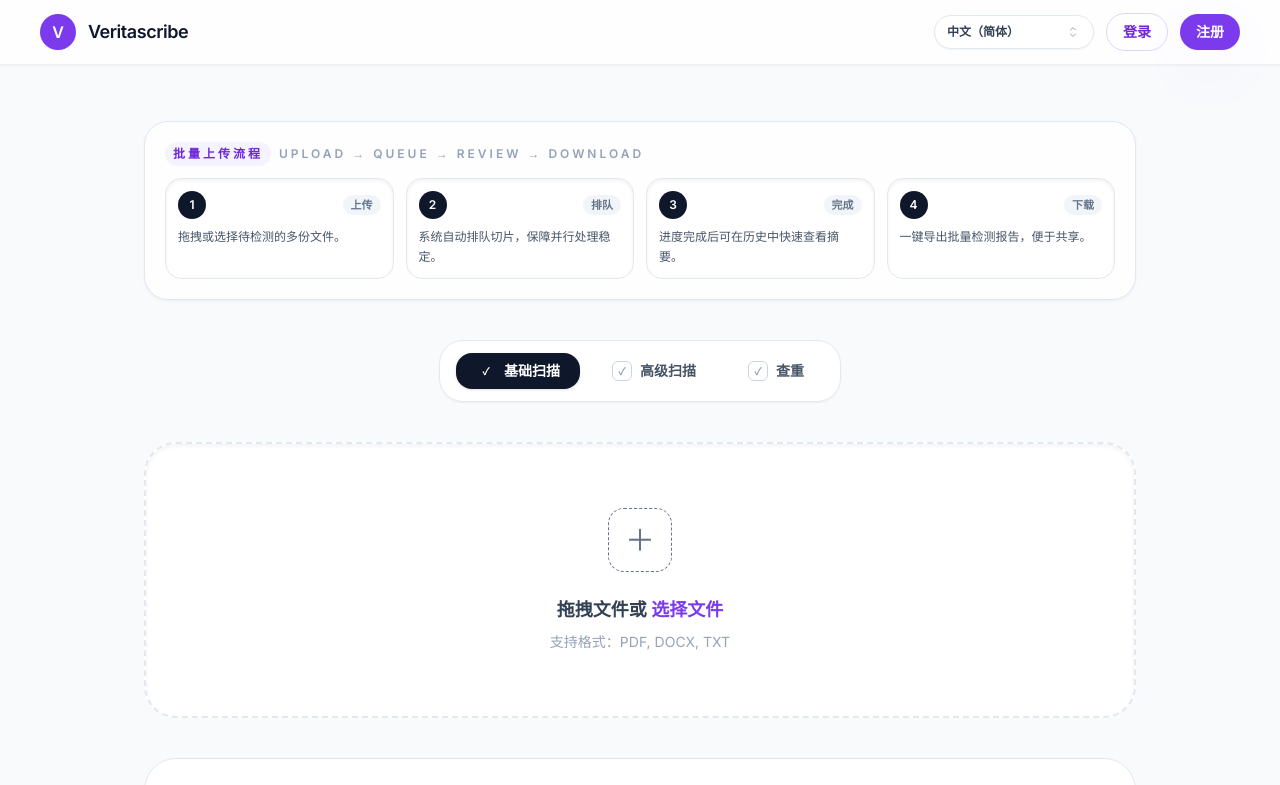
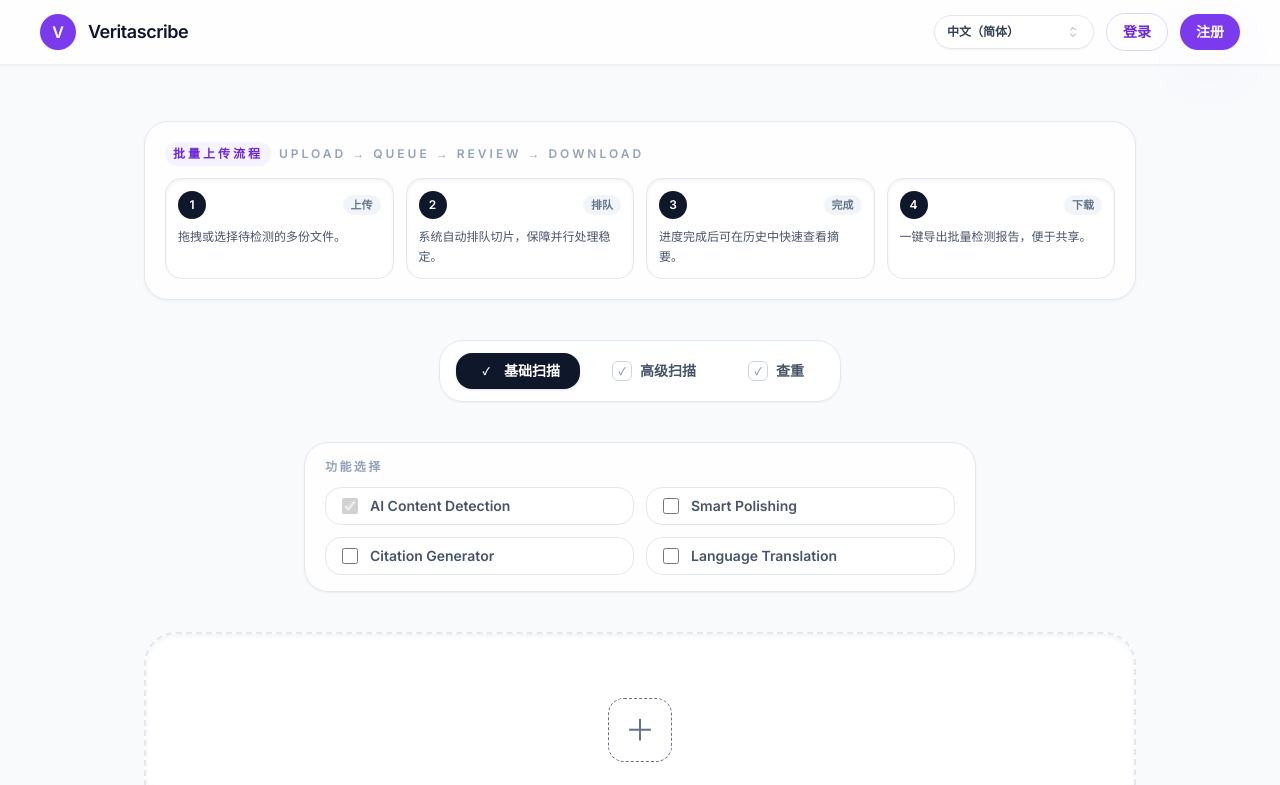
Before and after one commit to MoXiao528/AIDetector-web, a Vue app: page /multi-upload in a window 1280 px wide. Shown: the top 785 px of the page. Built offline with nearby package versions, Linux system fonts and the light colour scheme.

Commit message:
Improve home drag UX and scan sync

```diff
--- a/src/pages/MultiUploadPage.vue
+++ b/src/pages/MultiUploadPage.vue
@@ -47,6 +47,28 @@
             </span>
             {{ mode.label }}
           </button>
+        </div>
+      </section>
+      <section class="flex justify-center">
+        <div class="w-full max-w-2xl rounded-3xl border border-slate-200 bg-white/90 px-5 py-4 shadow-sm">
+          <p class="text-xs font-semibold uppercase tracking-[0.2em] text-slate-400">功能选择</p>
+          <div class="mt-3 grid gap-3 sm:grid-cols-2">
+            <label
+              v-for="option in functionOptions"
+              :key="option.key"
+              class="flex items-center gap-3 rounded-2xl border border-slate-200 bg-white px-4 py-2 text-sm font-semibold text-slate-600"
+            >
+              <input
+                type="checkbox"
+                class="h-4 w-4 rounded border-slate-300 text-primary-600 focus:ring-primary-200"
+                :value="option.key"
+                :checked="selectedFunctions.includes(option.key)"
+                :disabled="option.disabled"
+                @change="toggleFunction(option.key)"
+              />
+              <span>{{ option.label }}</span>
+            </label>
+          </div>
         </div>
       </section>
 
@@ -178,6 +200,13 @@ const scanModes = computed(() => [
   { key: 'plagiarism', label: t('multiUpload.modes.plagiarism') },
 ]);
 
+const functionOptions = computed(() => [
+  { key: 'scan', label: 'AI Content Detection', disabled: true },
+  { key: 'polish', label: 'Smart Polishing' },
+  { key: 'citation', label: 'Citation Generator' },
+  { key: 'translate', label: 'Language Translation' },
+]);
+
 const flowSteps = computed(() => [
   { key: 'upload', order: 1, label: t('multiUpload.flow.steps.upload.label'), description: t('multiUpload.flow.steps.upload.description') },
   { key: 'queue', order: 2, label: t('multiUpload.flow.steps.queue.label'), description: t('multiUpload.flow.steps.queue.description') },
@@ -190,6 +219,9 @@ const fileInput = ref(null);
 const dragActive = ref(false);
 const isUploading = ref(false);
 const fileList = ref([]);
+const selectedFunctions = ref(
+  Array.from(new Set(['scan', ...(scanStore.selectedFunctions.length ? scanStore.selectedFunctions : [])]))
+);
 const warningMessage = ref('');
 let warningTimer;
 const uploadError = computed(() => scanStore.uploadError);
@@ -231,6 +263,18 @@ const removeFile = (target) => {
   fileList.value = fileList.value.filter((file) => !(file.name === target.name && file.size === target.size));
 };
 
+const toggleFunction = (key) => {
+  if (key === 'scan') return;
+  const next = new Set(selectedFunctions.value);
+  if (next.has(key)) {
+    next.delete(key);
+  } else {
+    next.add(key);
+  }
+  next.add('scan');
+  selectedFunctions.value = Array.from(next);
+};
+
 const handleFiles = (files) => {
   const list = Array.from(files || []).filter(Boolean);
   if (!list.length) return;
@@ -258,6 +302,7 @@ const handleUpload = async () => {
   if (!fileList.value.length) return;
   scanStore.resetError();
   warningMessage.value = '';
+  scanStore.setFunctions(selectedFunctions.value);
   try {
     const formData = new FormData();
     fileList.value.forEach((file) => formData.append('files', file));
--- a/src/pages/ScanPage.vue
+++ b/src/pages/ScanPage.vue
@@ -881,6 +881,7 @@ const showOnboarding = ref(false);
 const onboardingSteps = ref([]);
 const onboardingStorageKey = 'ai-detector-onboarding-v1';
 const fontSizeSelection = ref('');
+const localText = ref('');
 
 const editorMode = ref('edit');
 const isScanning = ref(false);
@@ -1406,10 +1407,14 @@ watch(
 watch(
   () => scanStore.inputText,
   (value) => {
+    if (value && value !== localText.value) {
+      localText.value = value;
+    }
     if (value && !scanStore.editorHtml) {
       scanStore.setText(value);
     }
-  }
+  },
+  { immediate: true }
 );
 
 watch(availableResultTabs, (tabs) => {
@@ -1583,6 +1588,7 @@ const toggleFunction = (key) => {
 
 const onEditorInput = (event) => {
   scanStore.setEditorHtml(event.target.innerHTML);
+  localText.value = scanStore.inputText;
   scanStore.resetResult();
   highlightedPreviewHtml.value = '';
   editorMode.value = 'edit';
--- a/src/sections/HeroSection.vue
+++ b/src/sections/HeroSection.vue
@@ -73,7 +73,7 @@
                 </button>
               </label>
               <textarea
-                v-model="textModel"
+                v-model="heroText"
                 rows="10"
                 class="mt-3 w-full rounded-2xl border border-slate-200 bg-slate-50/80 p-4 text-sm text-slate-700 shadow-inner focus:border-primary-400 focus:outline-none focus:ring-2 focus:ring-primary-100"
                 :placeholder="t('hero.form.placeholder')"
@@ -119,7 +119,7 @@
                 </button>
               </div>
               <div class="flex flex-wrap items-center gap-3">
-                <span>{{ t('hero.examples.wordCount', { current: scanStore.characterCount, limit: scanStore.characterLimit }) }}</span>
+                <span>{{ t('hero.examples.wordCount', { current: heroText.length, limit: scanStore.characterLimit }) }}</span>
                 <span>{{ t('hero.examples.selectedFunctions', { value: selectedFunctionSummary }) }}</span>
               </div>
               <div v-if="scanStore.uploadError" class="flex items-center space-x-2 rounded-2xl bg-rose-50 px-3 py-2 text-rose-600">
@@ -212,10 +212,7 @@ const functionOptions = computed(() => [
 
 const highlightItems = computed(() => t('hero.highlights'));
 
-const textModel = computed({
-  get: () => scanStore.inputText,
-  set: (value) => scanStore.setText(value),
-});
+const heroText = ref('');
 
 const selectedFunctionSummary = computed(() => {
   if (!scanStore.selectedFunctions.length) {
@@ -232,6 +229,9 @@ const selectedFunctionSummary = computed(() => {
 
 onMounted(() => {
   scanStore.resetError();
+  if (scanStore.inputText) {
+    heroText.value = scanStore.inputText;
+  }
 });
 
 const showWarning = (message) => {
@@ -255,7 +255,7 @@ const applyExample = (key) => {
 };
 
 const resetInput = () => {
-  scanStore.resetText();
+  heroText.value = '';
 };
 
 const triggerUpload = () => {
@@ -291,8 +291,7 @@ const handleParseFiles = async (files) => {
       .map((item) => item?.content)
       .filter((content) => content && String(content).trim())
       .join('\n\n');
-    scanStore.setInputText(mergedText);
-    router.push({ name: 'dashboard', query: { panel: 'document' } });
+    heroText.value = mergedText;
   } catch (error) {
     scanStore.uploadError = scanStore.uploadError || t('multiUpload.errors.parse');
   } finally {
@@ -345,6 +344,7 @@ const openDashboard = () => {
 };
 
 const handleScan = () => {
+  scanStore.setInputText(heroText.value);
   openDashboard();
 };
 
```
